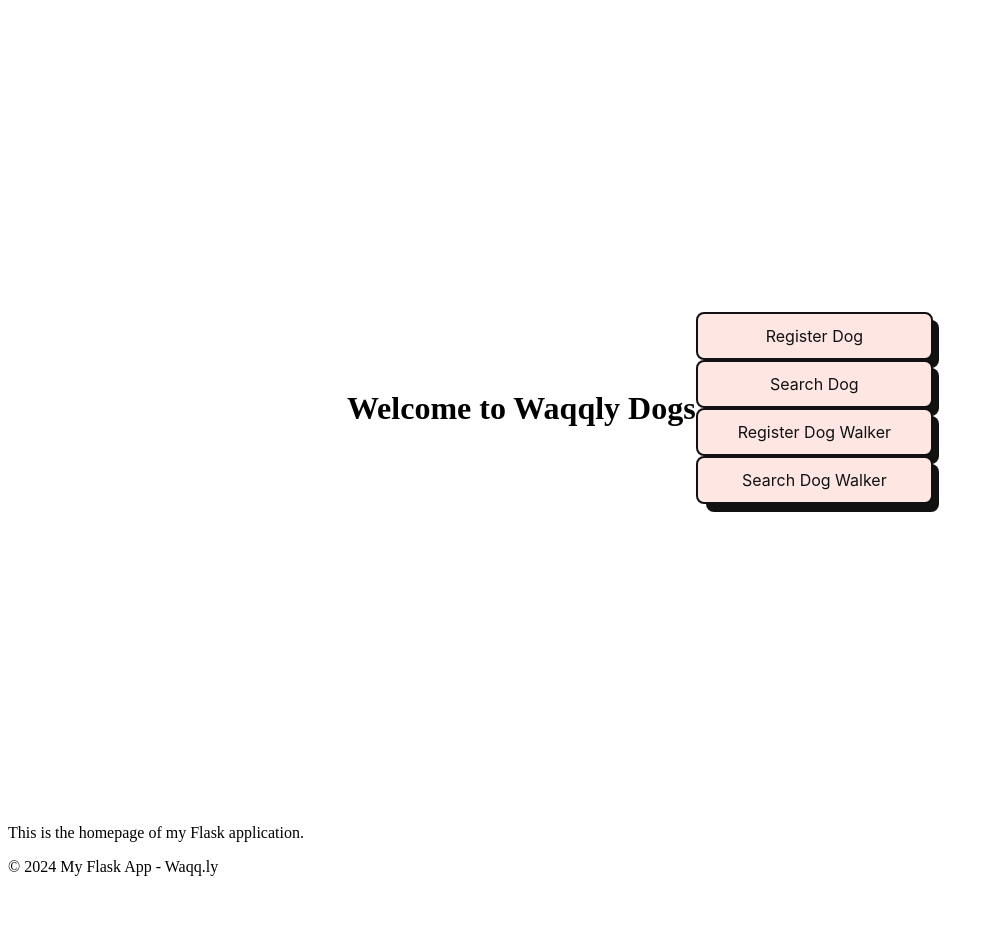
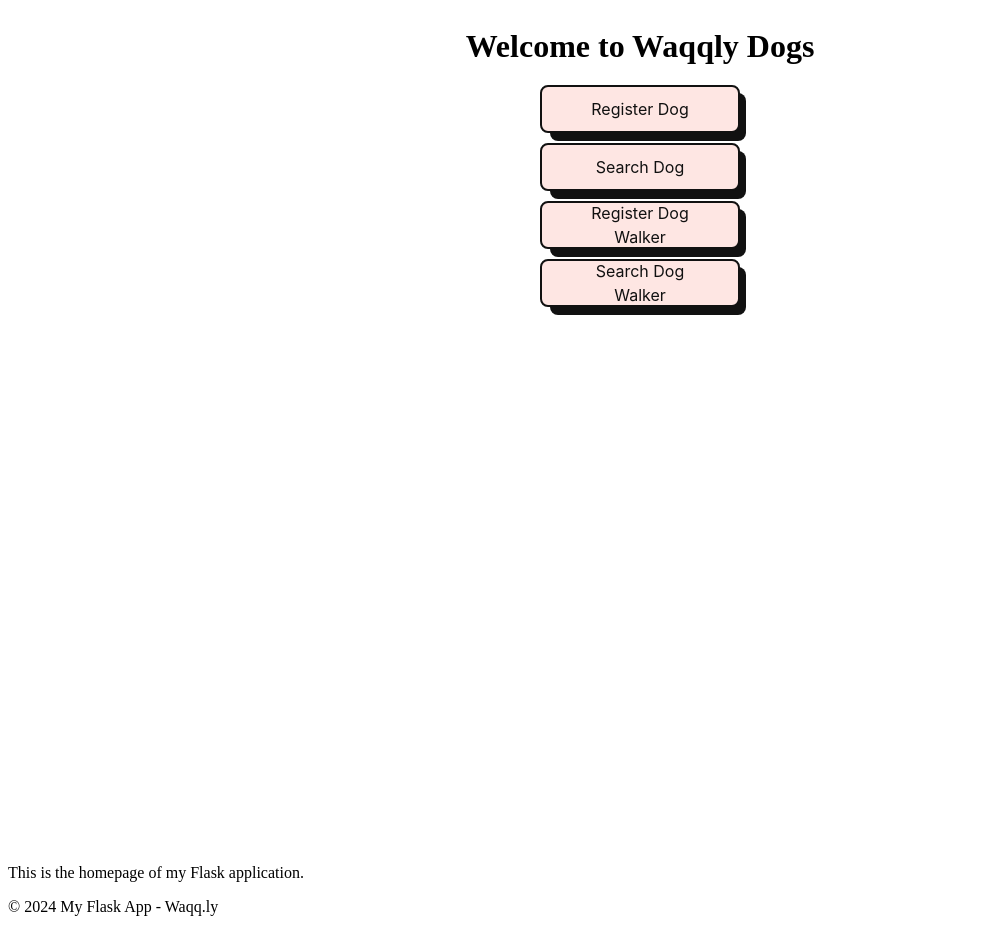
Before and after one commit to victoriaOG-03/BS3221, a Flask app: page / in a window 1280 px wide. Shown: the whole page, without its empty margins (0-994 px from the left). Before the commit the page ends 876 px from the top, so only its background shows below. Run offline with Flask 2, Linux system fonts and the light colour scheme.

Commit message:
button styling

```diff
--- a/static/index.css
+++ b/static/index.css
@@ -1,10 +1,23 @@
 .container {
-    display: flex;
-    justify-content: center;
-    align-items: center;
-    height: 100vh;
+  display: flex;
+  flex-direction: column;
+  justify-content: flex-start; /* Align items to the start (top) */
+  align-items: center;
+  height: 100vh;
+  padding: 20px; /* Add some padding */
 }
 
+h1 {
+  margin: 0; /* Remove default margin */
+}
+
+.buttons {
+  display: flex;
+  flex-direction: column;
+  align-items: center;
+  justify-content: center;
+  margin-top: 20px; /* Add margin to separate buttons from heading */
+}
 /* CSS */
 .btn1 {
   align-items: center;
@@ -28,6 +41,9 @@
   user-select: none;
   -webkit-user-select: none;
   touch-action: manipulation;
+  width: 200px; /* Set a fixed width for the buttons */
+  height: 48px; /* Set a fixed height for the buttons */
+  margin-bottom: 10px; /* Add margin between buttons */
 }
 
 .btn1:after {
```
